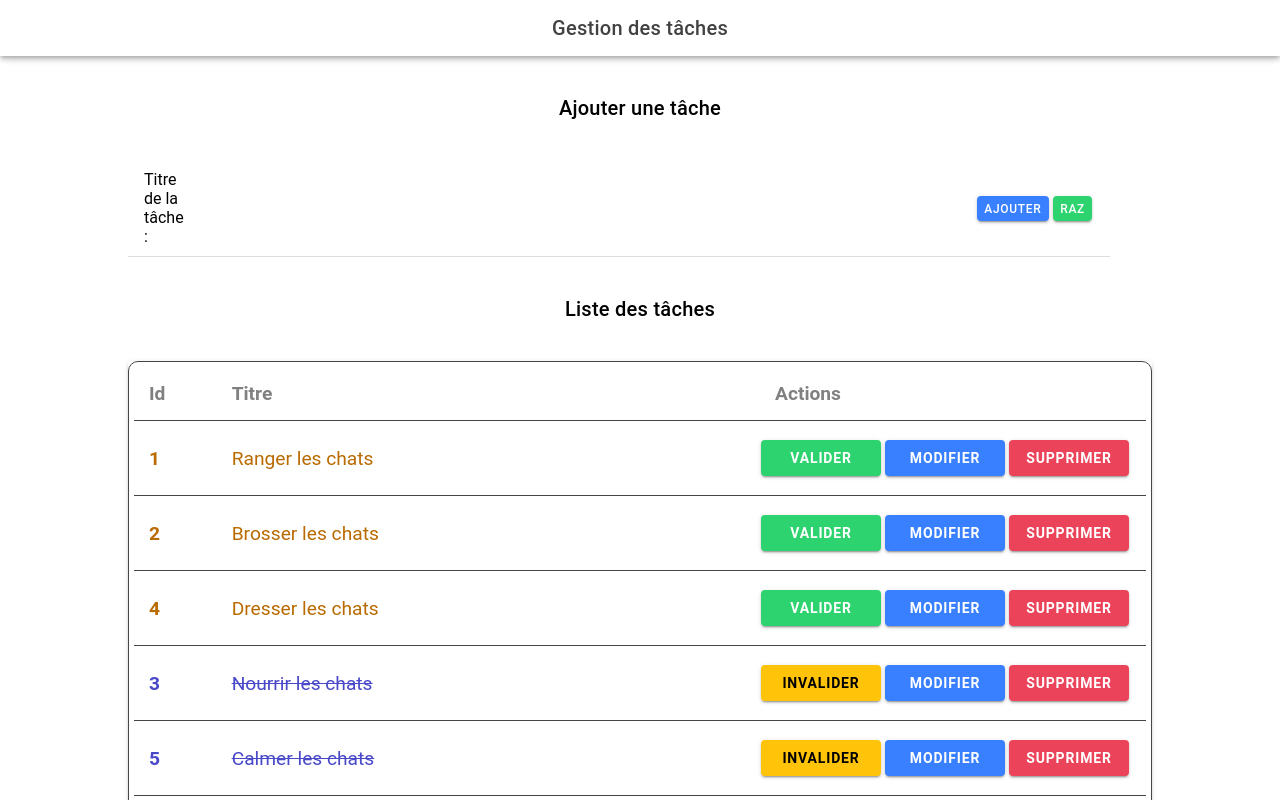
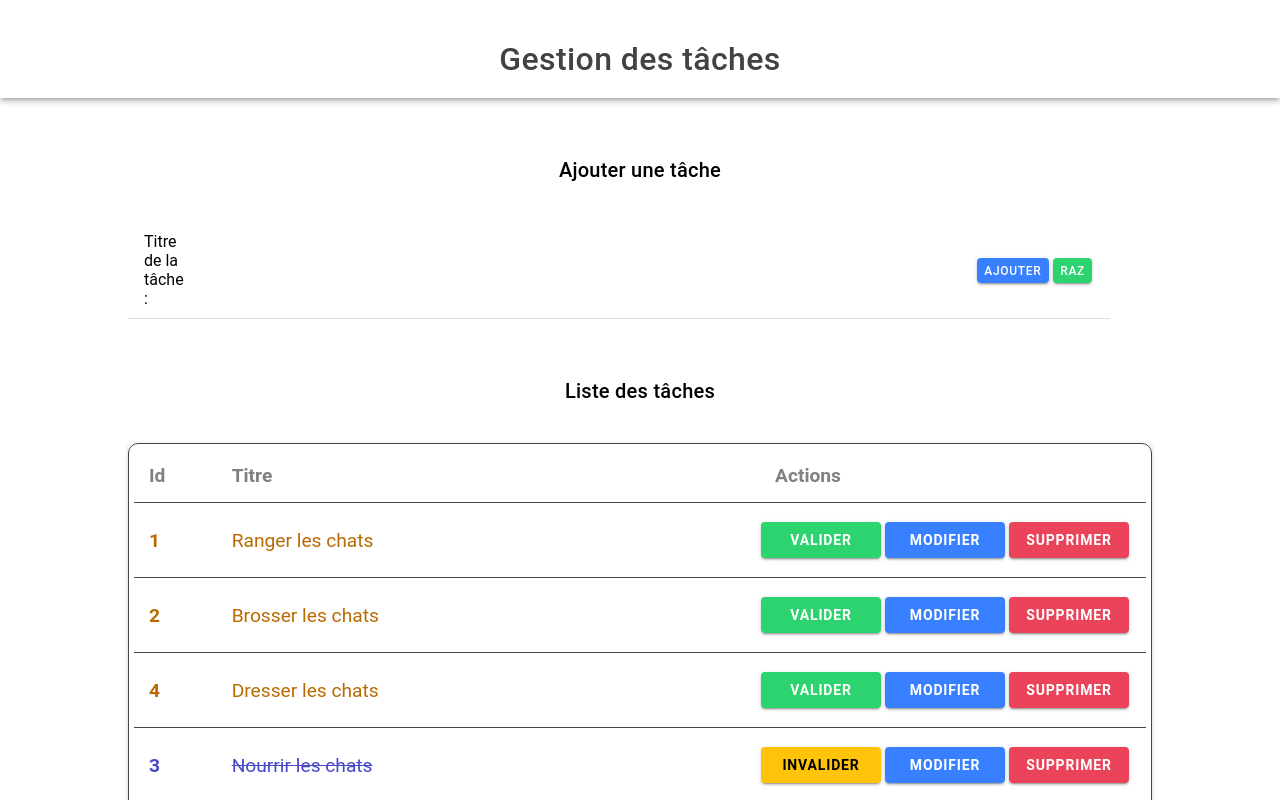
Before and after one commit to jacquesgrana/CDAPHP-TP-Ionic-Rxjs, a React (Vite) app: page /home in a window 1280 px wide. Built offline with nearby package versions, Linux system fonts and the light colour scheme; data requests are answered from the project's data file.

Commit message:
css ++++++

```diff
--- a/src/pages/Home.css
+++ b/src/pages/Home.css
@@ -75,9 +75,15 @@
 }
 
 .title-margin {
-    margin-top: 40px;
+    margin-top: 60px;
 }
 
 .font-bold {
     font-weight: bold;
 }
+
+.large-title {
+    margin-top: 40px;
+    margin-bottom: 20px;
+    font-size: 2em;
+   }
--- a/src/pages/Home.tsx
+++ b/src/pages/Home.tsx
@@ -56,11 +56,11 @@ const Home: React.FC = () => {
     const click$ = fromEvent(addButton, "click");
     const doubleClick$ = click$.pipe(bufferCount(2));
     const subscription = doubleClick$.subscribe(() => {
-      handleAddTask();
+      handleClickFormTask();
     });
 
     return () => subscription.unsubscribe();
-  }, [handleAddTask]);
+  }, [handleClickFormTask]);
 
   const toggleCompletion = (taskId: number) => {
     const task = tasks.find((task) => task.id === taskId);
@@ -118,7 +118,7 @@ const Home: React.FC = () => {
     if(title) title.innerText = "Modifier une tâche";
   };
 
-  function handleAddTask() {
+  function handleClickFormTask() {
     if (newTask !== "") {
       if (flagMode.current === "add") {
         const task = { title: newTask, completed: false };
@@ -151,13 +151,13 @@ const Home: React.FC = () => {
             return Number(a.completed) - Number(b.completed);
           });
           setTasks(newTasks);
-          reset();
+          resetForm();
         });
       }
     }
   }
 
-  const reset = () => {
+  const resetForm = () => {
     setNewTask("");
     setNewCompleted(true);
     setNewId(0);
@@ -170,7 +170,7 @@ const Home: React.FC = () => {
     <IonPage>
       <IonHeader>
         <IonToolbar>
-          <IonTitle className="text-center">Gestion des tâches</IonTitle>
+          <IonTitle size="large" className="text-center large-title">Gestion des tâches</IonTitle>
         </IonToolbar>
       </IonHeader>
       <IonContent fullscreen>
@@ -183,10 +183,10 @@ const Home: React.FC = () => {
             value={newTask}
             onIonChange={(event) => setNewTask(event.detail.value!)}
           />
-          <IonButton color="primary" onClick={handleAddTask}>
+          <IonButton color="primary" onClick={handleClickFormTask}>
             {flagMode.current === "add" ? "Ajouter" : "Modifier"}
           </IonButton>
-          <IonButton color="success" onClick={reset}>Raz</IonButton>
+          <IonButton color="success" onClick={resetForm}>Raz</IonButton>
         </IonItem>
         <IonTitle size="large" className="text-center title-margin">
           Liste des tâches
```
Also changed, not shown: assets/app.png.
